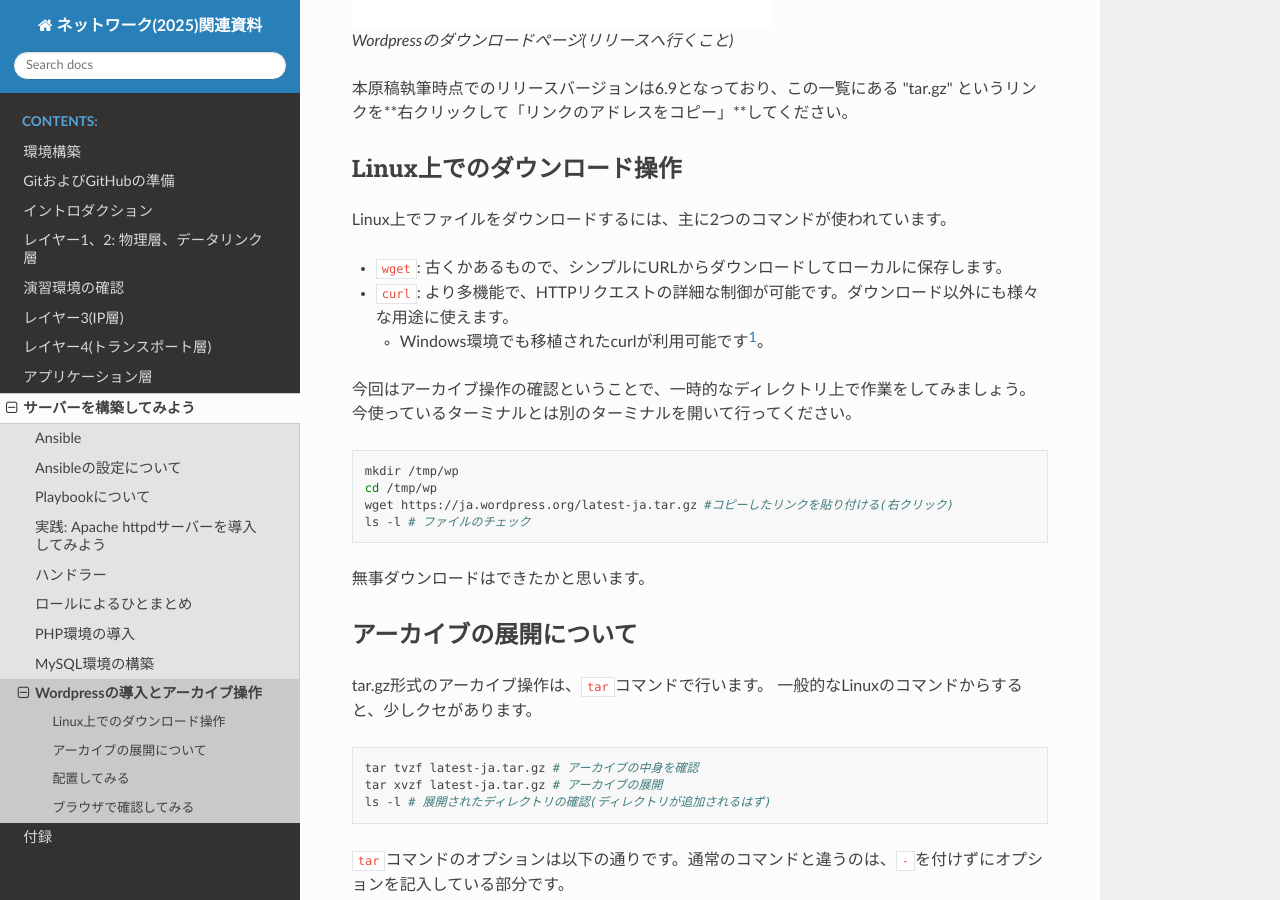
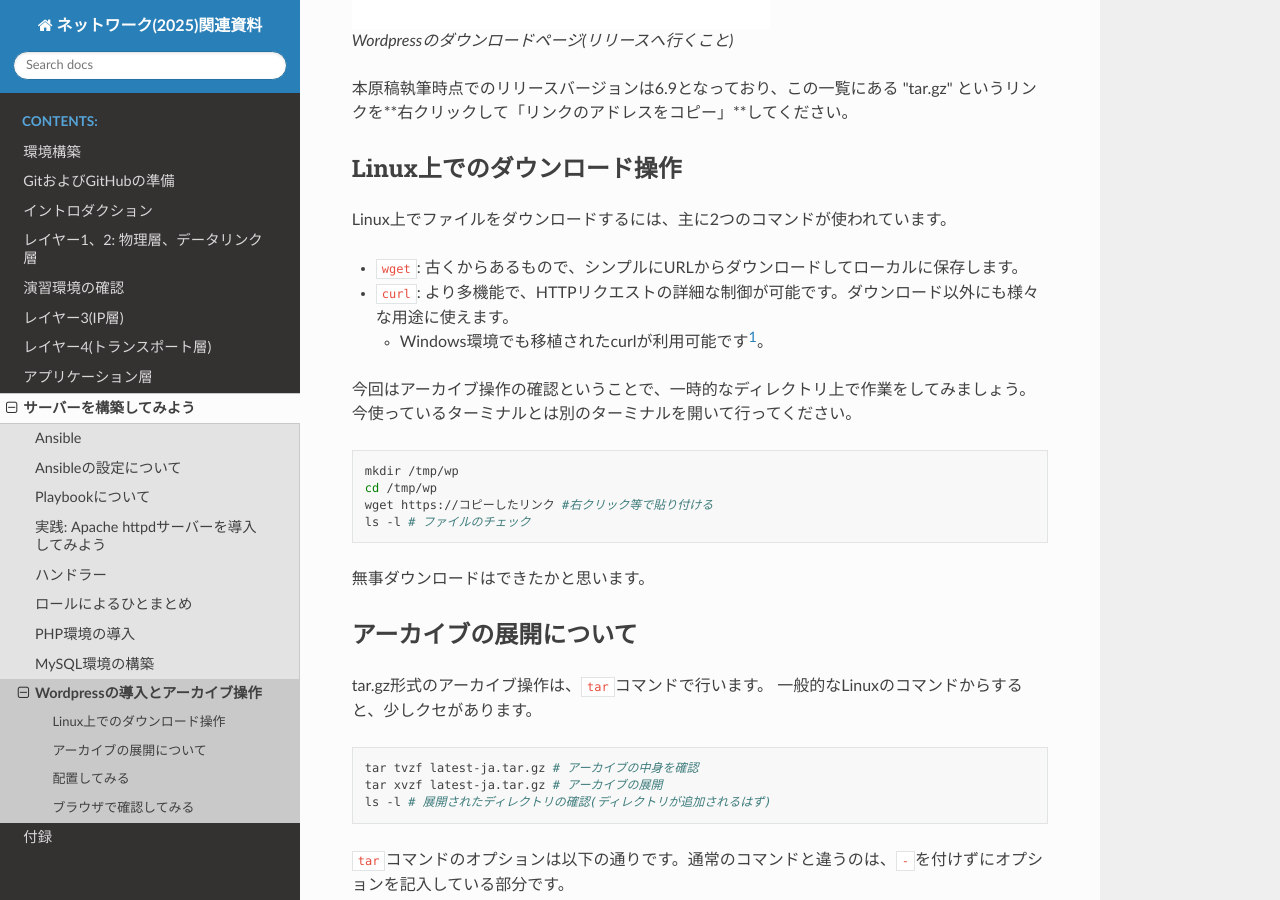
Before and after one commit to densuke/2025-network-doc, a Sphinx documentation site: the page built from source/server/wp.md, in a window 1280 px wide and 900 px high, scrolled down 682 px. Built offline with Sphinx 7.4.7 and the Read the Docs theme 3.1.0, drawn with Linux system fonts in a browser that asks for light colours.

Commit message:
typoおよびDLソースのリンクはペーストするよう明治

````diff
--- a/source/server/wp.md
+++ b/source/server/wp.md
@@ -21,7 +21,7 @@
 
 Linux上でファイルをダウンロードするには、主に2つのコマンドが使われています。
 
-- `wget`: 古くかあるもので、シンプルにURLからダウンロードしてローカルに保存します。
+- `wget`: 古くからあるもので、シンプルにURLからダウンロードしてローカルに保存します。
 - `curl`: より多機能で、HTTPリクエストの詳細な制御が可能です。ダウンロード以外にも様々な用途に使えます。
   - Windows環境でも移植されたcurlが利用可能です[^curlwin]。
 
@@ -33,7 +33,7 @@
 ```bash
 mkdir /tmp/wp
 cd /tmp/wp
-wget https://ja.wordpress.org/latest-ja.tar.gz #コピーしたリンクを貼り付ける(右クリック)
+wget https://コピーしたリンク #右クリック等で貼り付ける
 ls -l # ファイルのチェック
 ```
 
````
